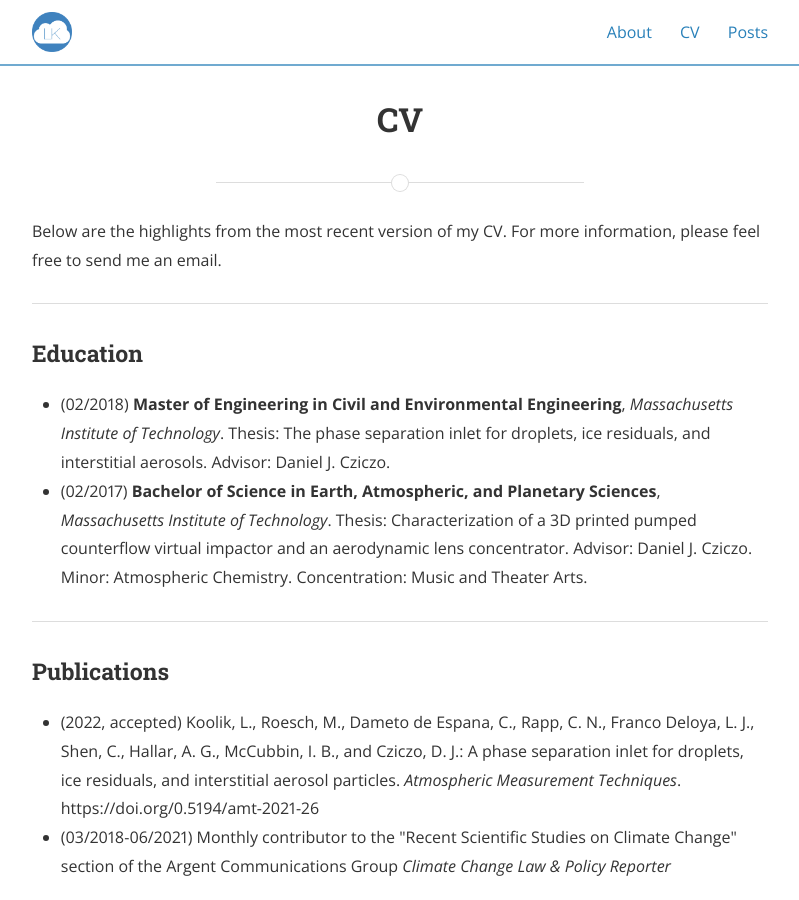
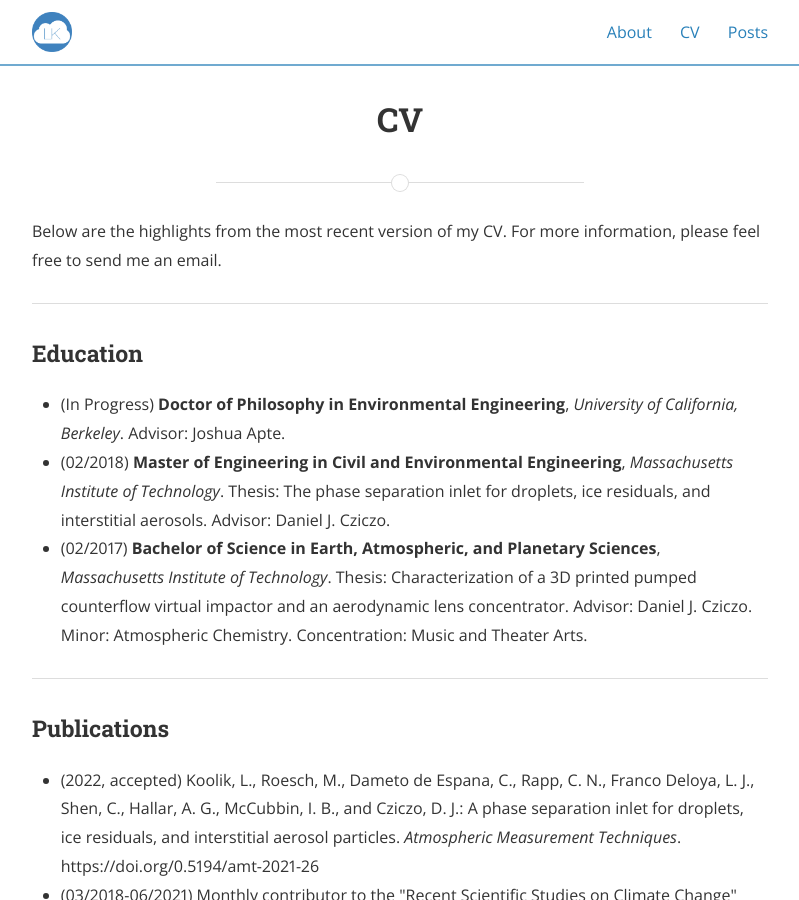
Before and after one commit to lkoolik/lkoolik.github.io, a Jekyll site: the page built from cv.md, in a window 1280 px wide and 900 px high. Shown: the whole window, without its empty margins (240-1039 px from the left). Built offline with Jekyll 4.4.1, drawn with Linux system fonts in a browser that asks for light colours; nearby versions of some CDN libraries.

Commit message:
Update cv.md

```diff
--- a/cv.md
+++ b/cv.md
@@ -11,6 +11,7 @@ main_nav: true
 
 <h3>Education</h3>
 <ul>
+  <li>(In Progress) <b>Doctor of Philosophy in Environmental Engineering</b>, <i>University of California, Berkeley</i>. Advisor: Joshua Apte.</li>
   <li>(02/2018) <b>Master of Engineering in Civil and Environmental Engineering</b>, <i>Massachusetts Institute of Technology</i>. Thesis: The phase separation inlet for droplets, ice residuals, and interstitial aerosols. Advisor: Daniel J. Cziczo.</li>
   <li>(02/2017) <b>Bachelor of Science in Earth, Atmospheric, and Planetary Sciences</b>, <i>Massachusetts Institute of Technology</i>. Thesis: Characterization of a 3D printed pumped counterflow virtual impactor and an aerodynamic lens concentrator. Advisor: Daniel J. Cziczo. Minor: Atmospheric Chemistry. Concentration: Music and Theater Arts.</li>
 </ul>
```
